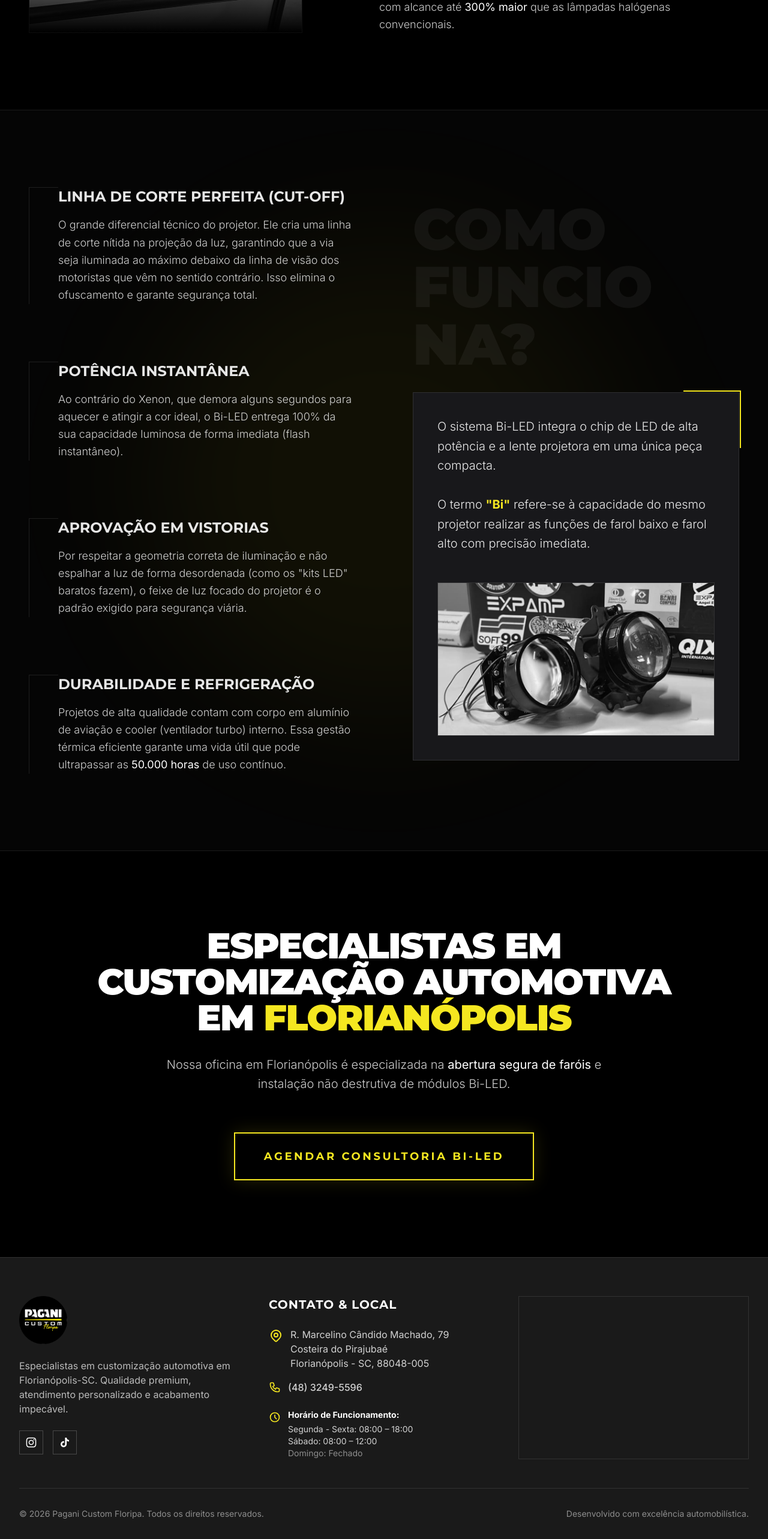
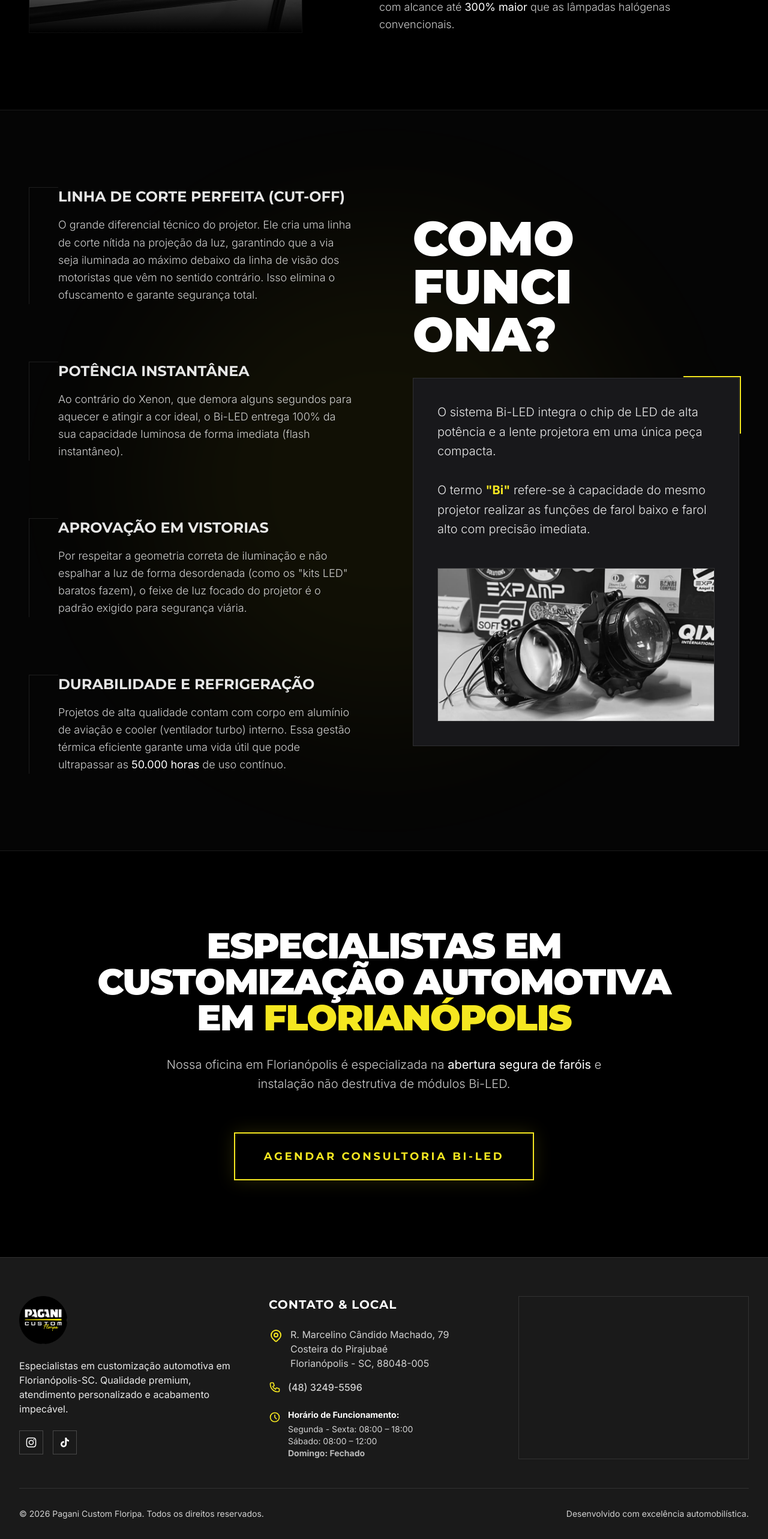
Before and after one commit to skedarmusic-maker/paganicustom, a Next.js app: page /projetor-biled in a window 1280 px wide. Shown: the part 1244-3810 px from the top of the page at 60% size. Built offline with nearby package versions, Linux system fonts and the light colour scheme; grey boxes are pictures that could not be loaded.

Commit message:
style: increase text contrast globally and fix dark invisible texts

```diff
--- a/src/app/projetor-biled/page.tsx
+++ b/src/app/projetor-biled/page.tsx
@@ -133,8 +133,8 @@ export default function BiLedPage() {
 
             <div className="order-1 lg:order-2">
               <div className="sticky top-32">
-                <h2 className="text-[10vw] lg:text-[6rem] leading-none font-heading font-black text-white/5 uppercase break-words mb-8">
-                  COMO<br/>FUNCIO<br/>NA?
+                <h2 className="text-4xl md:text-5xl lg:text-[5rem] leading-none font-heading font-black text-white uppercase break-words mb-8">
+                  COMO<br/>FUNCI<br/>ONA?
                 </h2>
                 <div className="bg-zinc-900 border border-white/10 p-10 relative">
                   <div className="absolute top-0 right-0 w-24 h-24 border-t-2 border-r-2 border-primary -translate-y-1 translate-x-1"></div>
--- a/src/components/blocks/Authority.tsx
+++ b/src/components/blocks/Authority.tsx
@@ -37,14 +37,14 @@ export default function Authority() {
               Mais de 10 anos <span className="border-text block mt-2 opacity-80">transformando</span> projetos
             </h2>
 
-            <div className="space-y-6 text-white/70 font-sans text-lg md:text-xl font-light">
+            <div className="space-y-6 text-white/90 font-sans text-lg md:text-xl font-light">
               <p>
                 A <strong className="text-white font-semibold">Pagani Custom Floripa</strong> não é apenas uma oficina. Somos a referência em <strong className="text-primary font-medium">Estética Automotiva Premium</strong> e modificação de iluminação no Sul da Ilha.
               </p>
               <p>
                 Nascemos de uma obsessão inegociável por precisão técnica. Nosso laboratório foca na restauração de faróis, aplicação de máscara negra e instalação de LEDs e DRLs (Angel Eyes) que ditam a personalidade do seu veículo na rua.
               </p>
-              <blockquote className="border-l-4 border-primary bg-white/5 pl-6 pr-4 py-4 italic text-white/60 text-base md:text-lg backdrop-blur-sm -skew-x-6">
+              <blockquote className="border-l-4 border-primary bg-white/5 pl-6 pr-4 py-4 italic text-white/90 text-base md:text-lg backdrop-blur-sm -skew-x-6">
                 <span className="block skew-x-6">
                   &quot;Nosso compromisso é entregar qualidade premium com acabamento impecável. Cada carro, moto ou utilitário sai daqui com uma identidade inconfundível.&quot;
                 </span>
--- a/src/components/blocks/FAQ.tsx
+++ b/src/components/blocks/FAQ.tsx
@@ -32,7 +32,7 @@ export default function FAQ() {
           <h2 className="text-4xl md:text-5xl font-heading font-black text-white uppercase tracking-tighter mb-4">
             Dúvidas <span className="text-primary">Frequentes</span>
           </h2>
-          <p className="text-white/50 font-sans max-w-xl mx-auto">
+          <p className="text-white/80 font-sans max-w-xl mx-auto text-lg leading-relaxed">
             Transparência mecânica e técnica. Entenda o nosso processo de customização e alinhe suas expectativas de alto desempenho.
           </p>
         </div>
@@ -60,7 +60,7 @@ export default function FAQ() {
               <div
                 className={`overflow-hidden transition-all duration-300 ease-in-out ${openIndex === index ? 'max-h-96 opacity-100' : 'max-h-0 opacity-0'}`}
               >
-                <div className="px-6 pb-6 pt-0 text-white/70 font-sans leading-relaxed border-l-2 border-primary ml-6 mb-4">
+                <div className="px-6 pb-6 pt-0 text-white/90 font-sans leading-relaxed border-l-2 border-primary ml-6 mb-4 text-lg">
                   {faq.answer}
                 </div>
               </div>
--- a/src/components/blocks/Portfolio.tsx
+++ b/src/components/blocks/Portfolio.tsx
@@ -30,7 +30,7 @@ export default function Portfolio() {
             <span className="border-text opacity-70">Prova Visual</span> <br/> O Portfólio
           </h2>
         </div>
-        <div className="md:text-right text-white/60 font-sans max-w-sm">
+        <div className="md:text-right text-white/90 font-sans max-w-sm">
           <p className="border-l-2 md:border-l-0 md:border-r-2 border-primary pl-4 md:pr-4 md:pl-0">
             Não contamos histórias, mostramos resultados. Centenas de veículos de elite modificados com o padrão Pagani.
           </p>
--- a/src/components/blocks/Services.tsx
+++ b/src/components/blocks/Services.tsx
@@ -87,14 +87,14 @@ export default function Services() {
                   {service.title}
                 </h3>
 
-                <p className="text-white/80 font-sans text-sm leading-relaxed mb-6 flex-grow">
+                <p className="text-white/95 font-sans text-sm leading-relaxed mb-6 flex-grow">
                   {service.desc}
                 </p>
 
                 {service.links && (
                   <div className="flex flex-col space-y-3 mt-auto shrink-0 border-t border-white/10 pt-4">
                     {service.links.map((link, idx) => (
-                      <a key={idx} href={link.url} className="inline-flex items-center text-xs font-heading font-bold uppercase tracking-widest text-white/50 hover:text-primary transition-colors group/link w-max">
+                      <a key={idx} href={link.url} className="inline-flex items-center text-xs font-heading font-bold uppercase tracking-widest text-white/70 hover:text-primary transition-colors group/link w-max">
                         {link.text}
                         <svg className="w-4 h-4 ml-2 transform group-hover/link:translate-x-1 transition-transform opacity-0 group-hover/link:opacity-100" fill="none" stroke="currentColor" viewBox="0 0 24 24">
                            <path strokeLinecap="round" strokeLinejoin="round" strokeWidth="2" d="M14 5l7 7m0 0l-7 7m7-7H3"></path>
--- a/src/components/blocks/Testimonials.tsx
+++ b/src/components/blocks/Testimonials.tsx
@@ -40,7 +40,7 @@ export default function Testimonials() {
                     </svg>
                   ))}
                 </div>
-                <span className="text-xs text-white/50 font-bold uppercase tracking-wider mt-1">40+ Avaliações</span>
+                <span className="text-xs text-white/80 font-bold uppercase tracking-wider mt-1">40+ Avaliações</span>
               </div>
               <div className="ml-4 pl-4 border-l border-white/20">
                  <svg className="w-6 h-6 text-white/80" fill="currentColor" viewBox="0 0 24 24">
@@ -63,10 +63,10 @@ export default function Testimonials() {
                   </svg>
                 ))}
               </div>
-              <p className="text-white/80 font-sans italic mb-8 leading-relaxed">&quot;{review.text}&quot;</p>
+              <p className="text-white/95 font-sans italic mb-8 leading-relaxed text-lg">&quot;{review.text}&quot;</p>
               <div className="flex justify-between items-center border-t border-white/10 pt-4">
                 <span className="text-white font-heading font-bold uppercase tracking-wide text-sm">{review.name}</span>
-                <span className="text-white/40 text-xs flex items-center gap-1 font-bold">
+                <span className="text-white/80 text-xs flex items-center gap-1 font-bold tracking-wider">
                   {review.date}
                 </span>
               </div>
--- a/src/components/layout/Footer.tsx
+++ b/src/components/layout/Footer.tsx
@@ -17,7 +17,7 @@ export default function Footer() {
                 className="object-contain object-left"
               />
             </Link>
-            <p className="text-white/70 font-sans max-w-sm">
+            <p className="text-white/90 font-sans max-w-sm mt-4 text-base">
               Especialistas em customização automotiva em Florianópolis-SC. Qualidade premium, atendimento personalizado e acabamento impecável.
             </p>
             <div className="flex space-x-4">
@@ -65,7 +65,7 @@ export default function Footer() {
                   <p className="font-bold text-white mb-1">Horário de Funcionamento:</p>
                   <p>Segunda - Sexta: 08:00 – 18:00</p>
                   <p>Sábado: 08:00 – 12:00</p>
-                  <p className="text-white/50">Domingo: Fechado</p>
+                  <p className="text-white/70 font-bold">Domingo: Fechado</p>
                 </div>
               </li>
             </ul>
@@ -85,7 +85,7 @@ export default function Footer() {
           </div>
         </div>
 
-        <div className="border-t border-white/10 pt-8 flex flex-col md:flex-row justify-between items-center text-sm font-sans text-white/50">
+        <div className="border-t border-white/10 pt-8 flex flex-col md:flex-row justify-between items-center text-sm font-sans text-white/80">
           <p>&copy; {new Date().getFullYear()} Pagani Custom Floripa. Todos os direitos reservados.</p>
           <p className="mt-2 md:mt-0">Desenvolvido com excelência automobilística.</p>
         </div>
```
